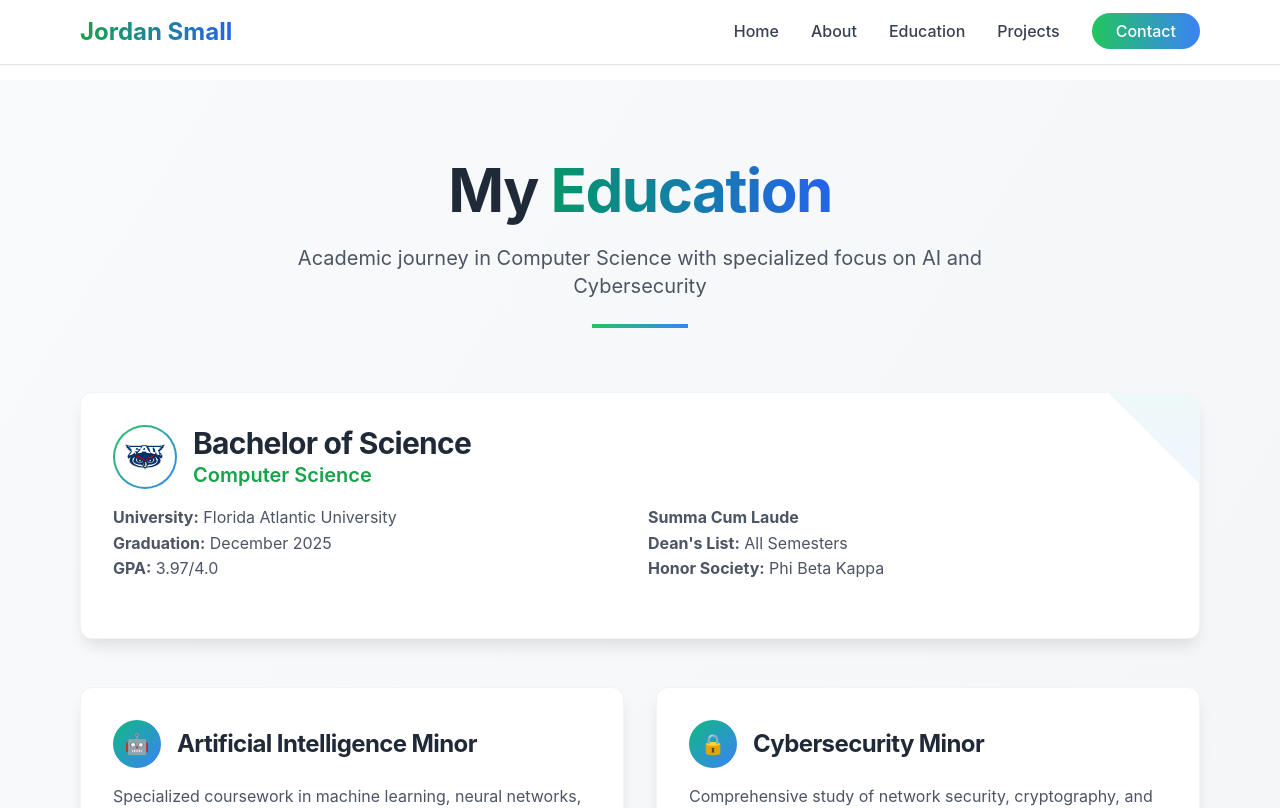
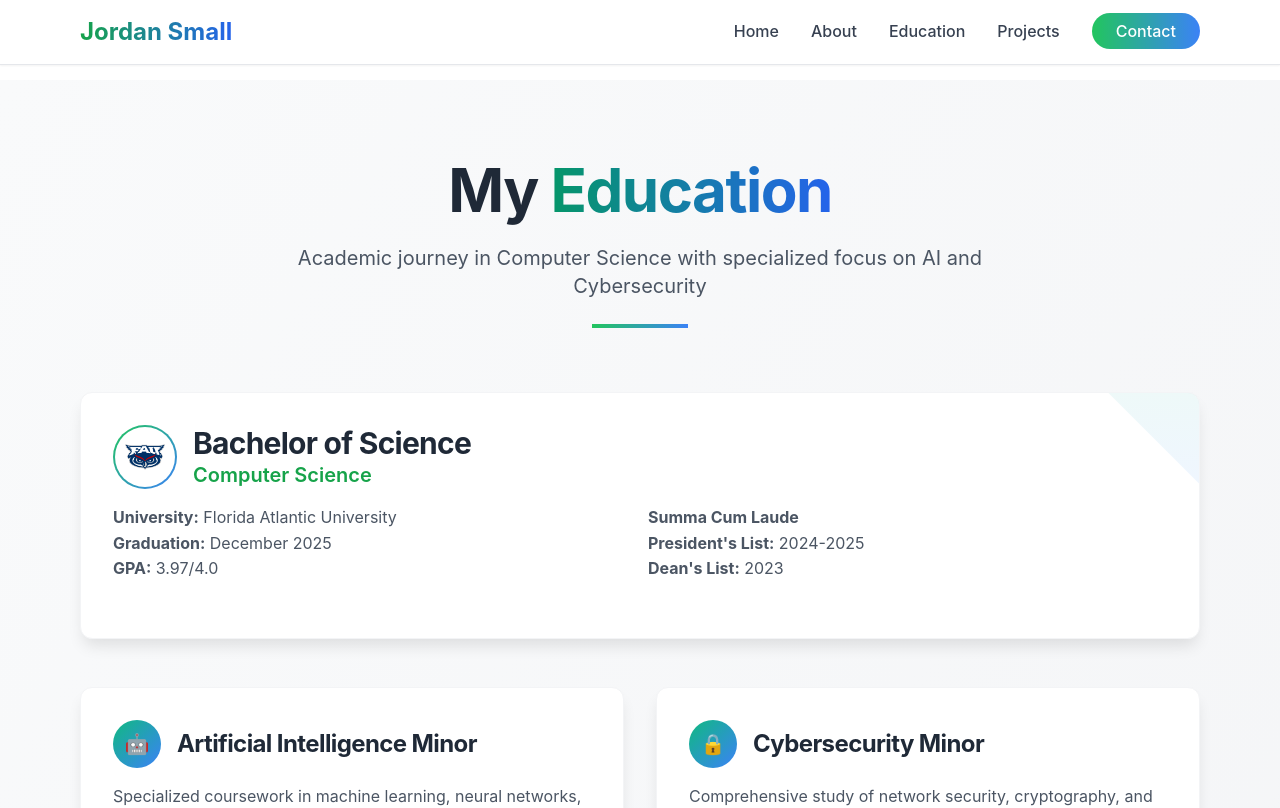
Before and after one commit to sm4j/port_v2, a Next.js app in the folder portfolio-template/: page /education in a window 1280 px wide. Shown: the top 808 px of the page. Built offline with nearby package versions, Linux system fonts and the light colour scheme.

Commit message:
Updated education

```diff
--- a/portfolio-template/src/app/education/page.tsx
+++ b/portfolio-template/src/app/education/page.tsx
@@ -40,8 +40,8 @@ const EducationPage = () => {
                                     </div>
                                     <div>
                                         <p className="text-gray-600"><strong>Summa Cum Laude</strong></p>
-                                        <p className="text-gray-600"><strong>Dean's List:</strong> All Semesters</p>
-                                        <p className="text-gray-600"><strong>Honor Society:</strong> Phi Beta Kappa</p>
+                                        <p className="text-gray-600"><strong>President's List:</strong> 2024-2025</p>
+                                        <p className="text-gray-600"><strong>Dean's List:</strong> 2023</p>
                                     </div>
                                 </div>
                             </div>
```
